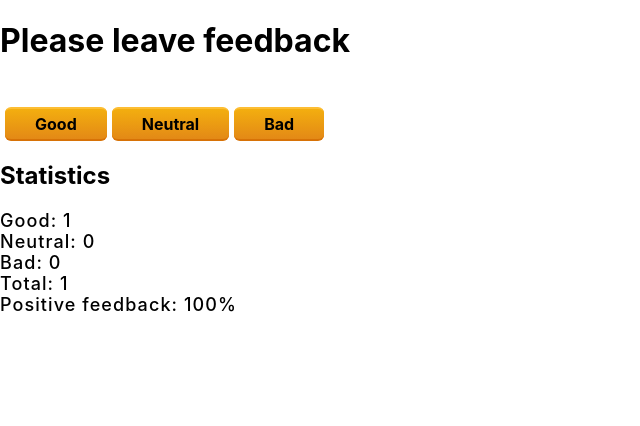
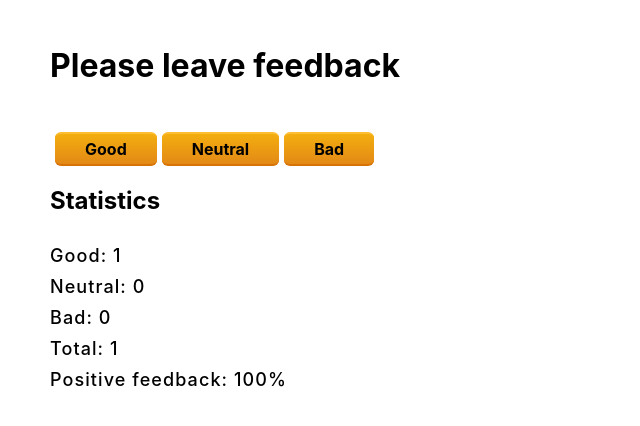
Before and after one commit to MilaTuzova/goit-react-hw-02-feedback, a React (Create React App) app: page / in a window 1280 px wide. Both pictures are taken after a click on the element "Good". Shown: the top 426 px of the page, without its empty margins (0-640 px from the left). Built offline with nearby package versions, Linux system fonts and the light colour scheme.

Commit message:
finished style of items

```diff
--- a/src/components/Feedback/Feedback.jsx
+++ b/src/components/Feedback/Feedback.jsx
@@ -4,7 +4,7 @@ import Statistics from './Statistics';
 import Notification from './Message';
 import TitleSection from './SectionTitle';
 
-import {} from '../Style.styled';
+import {Container} from 'components/Style.styled';
 
 const option = {
   good: 'Good',
@@ -49,7 +49,7 @@ class Feedback extends Component {
   render() {
     const positivePercent = this.countPositiveFeedbackPercentage();
     return (
-      <div>
+      <Container>
         <TitleSection title={this.state.title}>
           <FeedbackOptions options={option} onLeaveFeedback={this.countTotalFeedback} />
         </TitleSection>
@@ -66,7 +66,7 @@ class Feedback extends Component {
         ) : (
           <Notification message="No feedback given" />
         )}
-      </div>
+      </Container>
     );
   }
 }
--- a/src/components/Feedback/Statistics.jsx
+++ b/src/components/Feedback/Statistics.jsx
@@ -1,16 +1,16 @@
 import React from 'react';
-import {StaticticContainer} from 'components/Style.styled'
+import {StatisticContainer, StatisticItem} from 'components/Style.styled'
 
 const Statistics = ({ good, neutral, bad, total, positivePercentage, title }) => (
   <div>
     <h2> {title} </h2>
-    <StaticticContainer>
-      <span> Good: {good} </span>
-      <span> Neutral: {neutral} </span>
-      <span> Bad: {bad} </span>
-      <span> Total: {total} </span>
-      <span> Positive feedback: {positivePercentage} </span>
-    </StaticticContainer>
+    <StatisticContainer>
+      <StatisticItem> Good: {good} </StatisticItem>
+      <StatisticItem> Neutral: {neutral} </StatisticItem>
+      <StatisticItem> Bad: {bad} </StatisticItem>
+      <StatisticItem> Total: {total} </StatisticItem>
+      <StatisticItem> Positive feedback: {positivePercentage} </StatisticItem>
+    </StatisticContainer>
   </div>
 );
 
--- a/src/components/Style.styled.jsx
+++ b/src/components/Style.styled.jsx
@@ -1,4 +1,8 @@
-import styled from "@emotion/styled";
+import styled from '@emotion/styled';
+
+export const Container = styled.div`
+  padding: 25px 25px 25px 50px;
+`;
 
 export const Button = styled.div`
   display: inline-block;
@@ -9,20 +13,25 @@ display: inline-block;
   outline: none;
   border-width: 2px 0;
   border-style: solid none;
-    border-color: #FDBE33 #000 #D77206;
+  border-color: #fdbe33 #000 #d77206;
   border-radius: 6px;
-    background: linear-gradient(#F3AE0F, #E38916) #E38916;
+  background: linear-gradient(#f3ae0f, #e38916) #e38916;
   transition: 0.2s;
   margin-left: 5px;
   margin-top: 25px;
   cursor: pointer;
 `;
 
-export const StaticticContainer = styled.div`
+export const StatisticContainer = styled.div`
   display: flex;
   flex-direction: column;
   justify-content: flex-start;
   font-weight: 500;
   letter-spacing: 0.06em;
   font-size: 18px;
+  margin-top: 2px;
 `;
+
+export const StatisticItem = styled.span`
+  margin-top: 10px;
+`;
```
Lines whose indentation alone changed are shown as unchanged.
